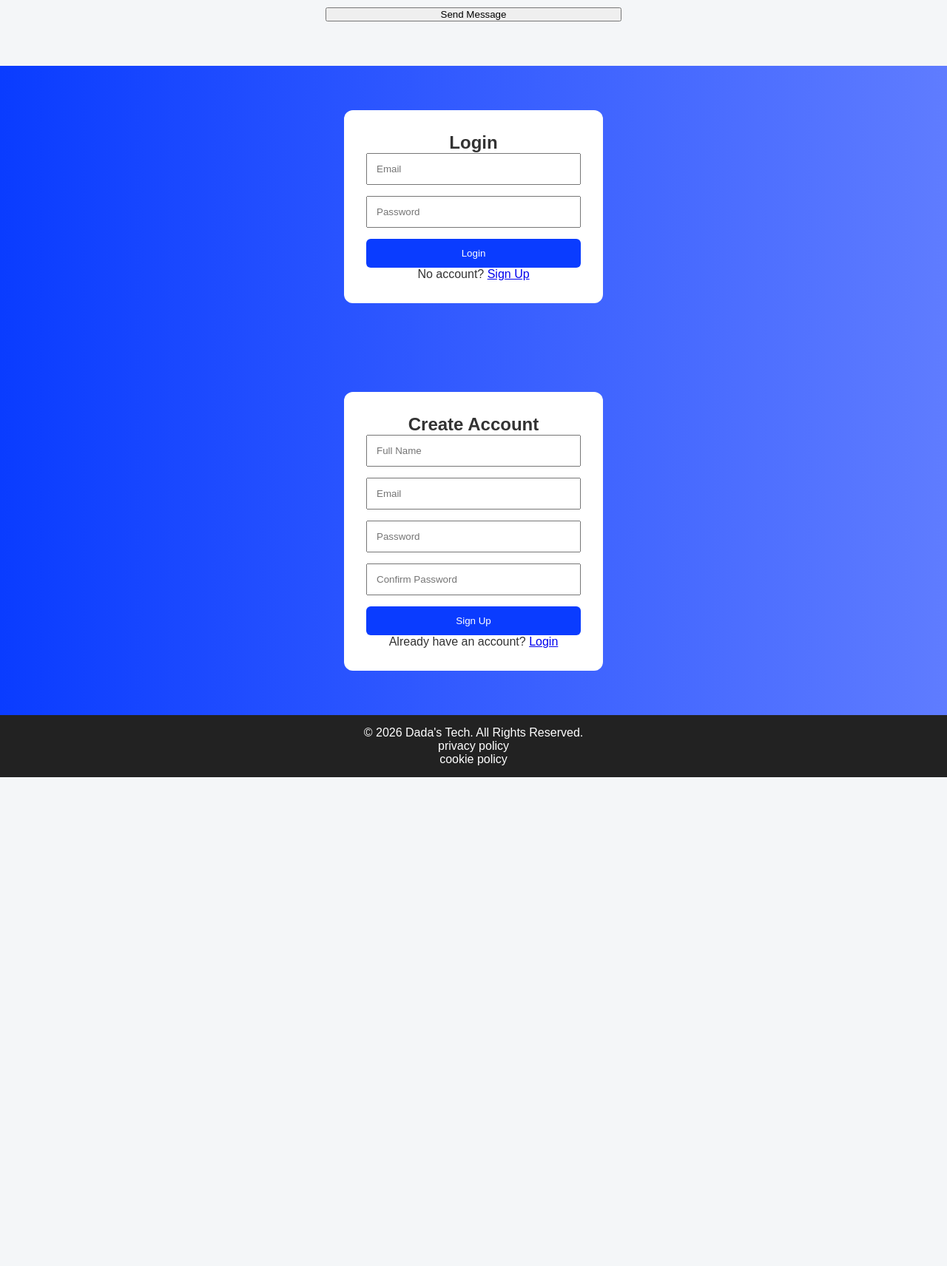
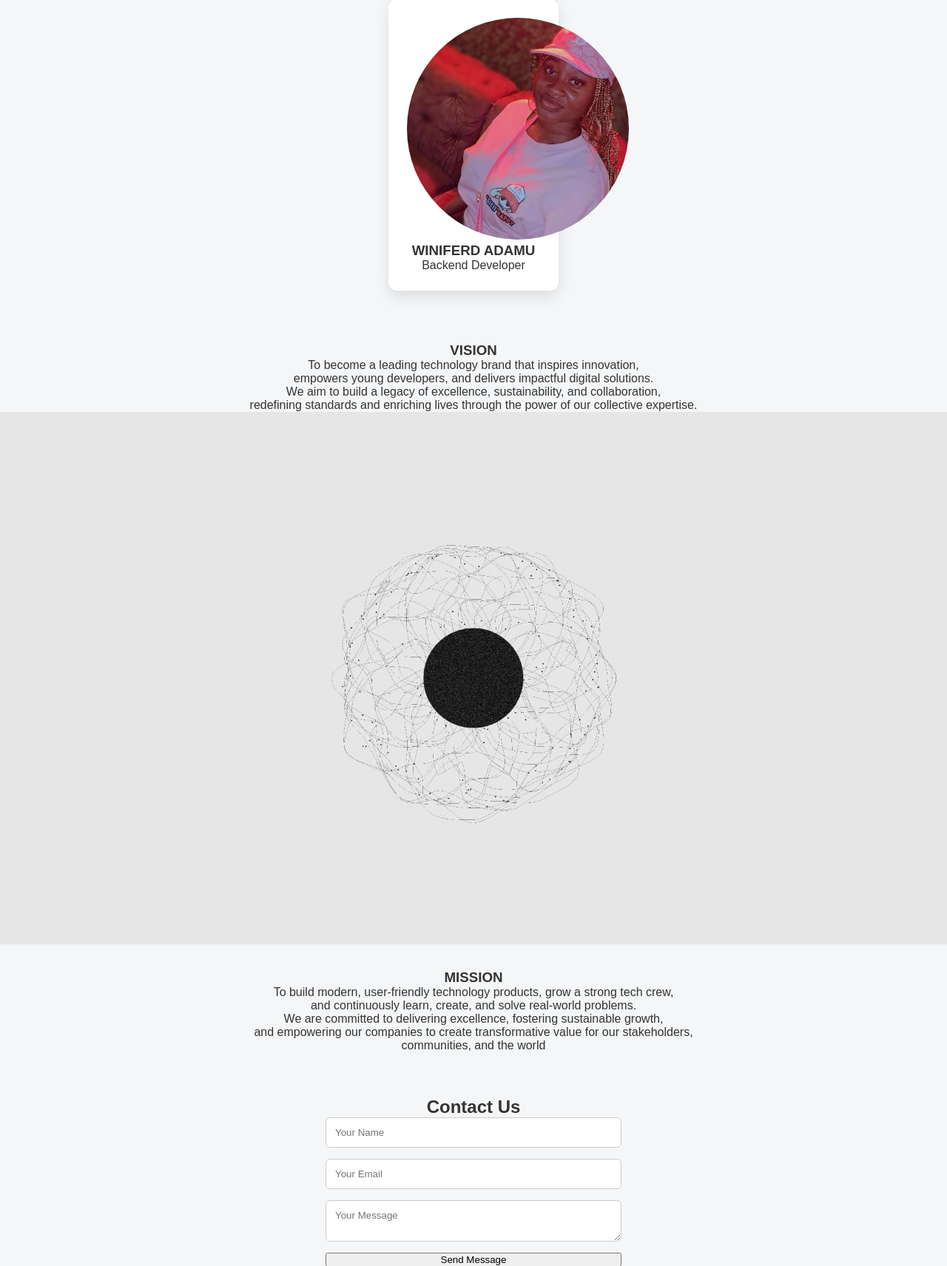
Before and after one commit to blackeyes001-svg/dadatec2.html, a PHP site: page /dadatec2.html in a window 1280 px wide. Shown: the part 2690-4402 px from the top of the page at 74% size. Before the commit the page ends 3741 px from the top, so only its background shows below. Run offline with PHP 8.4, Linux system fonts and the light colour scheme.

Commit message:
add index.html1

```diff
--- a/CSS/dada.css
+++ b/CSS/dada.css
@@ -81,7 +81,7 @@
     object-fit: cover;
 }
 
-/* CONTACT */
+
 .contact form {
     max-width: 400px;
     margin: auto;
@@ -97,7 +97,7 @@
     border: 1px solid #ccc;
 }
 
-/* AUTH */
+
 .auth-section {
     background: linear-gradient(to right, #0a3cff, #5f7cff);
 }
@@ -257,3 +257,50 @@
         width: 200px;
     }
 }
+
+.vision-mission {
+    padding: 70px 20px;
+    text-align: center;
+    color: white;
+
+    background:
+        linear-gradient(rgba(0, 0, 0, 0.6), rgba(0, 0, 0, 0.6)),
+        url("images/vision-bg.jpg");
+
+    background-size: cover;
+    background-position: center;
+    background-repeat: no-repeat;
+}
+
+.vision-mission h2 {
+    font-size: 2.2rem;
+    margin-bottom: 40px;
+}
+
+/* Container */
+.vm-container {
+    display: flex;
+    justify-content: center;
+    gap: 30px;
+    flex-wrap: wrap;
+}
+
+/* Cards */
+.vm-card {
+    background: rgba(255, 255, 255, 0.95);
+    color: #000;
+    padding: 30px;
+    width: 280px;
+    border-radius: 15px;
+    box-shadow: 0 8px 20px rgba(0,0,0,0.25);
+}
+
+.vm-card h3 {
+    color: #0a3cff;
+    margin-bottom: 15px;
+}
+
+.vm-card p {
+    font-size: 0.95rem;
+    line-height: 1.6;
+}
--- a/dadatec2.html
+++ b/dadatec2.html
@@ -22,12 +22,12 @@
 <nav>
     <div class="nav-container">
     <ul class="nav-links">
-        <li><a href="#home">Home</a></li>
-        <li><a href="#about">About</a></li>
-        <li><a href="#crew">Crew</a></li>
-        <li><a href="#contact">Contact</a></li>
-        <li><a href="#login">Login</a></li>
-        <li><a href="#signup">Sign Up</a></li>
+        <li><a href="#home">HOME</a></li>
+        <li><a href="#about">ABOUT</a></li>
+        <li><a href="#crew">CREW</a></li>
+        <li><a href="#login">LOGIN </a></li>
+        <li><a href="#signup">SIGN UP</a></li>
+
     </ul>
 
     <div class="hamburger" id="hamburger">
@@ -53,6 +53,8 @@
        <b> Dada's Tech is a modern technology brand focused on web development,
         UI/UX design, and digital solutions.</b>
     </p>
+
+     <img src="vision.jpg">
 </section>
 
 
@@ -80,6 +82,33 @@
             <img src="photo4.jpg">
             <h3>WINIFERD ADAMU</h3>
             <p>Backend Developer</p>
+        </div>
+    </div>
+</section>
+
+
+    <div class="vm-container">
+        <div class="vm-box">
+            <h3> VISION</h3>
+            <p>
+                To become a leading technology brand that inspires innovation,<br>
+                empowers young developers, and delivers impactful digital solutions.<br>
+                We aim to build a legacy of excellence, sustainability, and collaboration,<br>
+                 redefining standards and enriching lives through the power of our collective expertise.
+            </p>
+
+             <img src="about.jpg">
+        </div>
+
+        <div class="vm-box">
+            <h3>MISSION</h3>
+            <p>
+                To build modern, user-friendly technology products, grow a strong tech crew,<br>
+                and continuously learn, create, and solve real-world problems.<br>
+                We are committed to delivering excellence, fostering sustainable growth,<br>
+                and empowering our companies to create transformative value for our stakeholders,<br>
+                 communities, and the world
+            </p>
         </div>
     </div>
 </section>
```
Also changed, not shown: about.jpg (added), vision.jpg (added), 1 other file.
